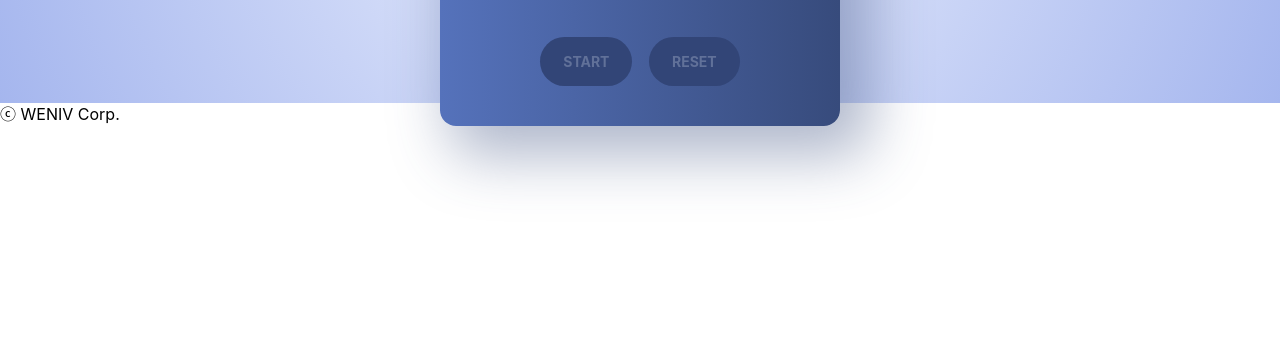
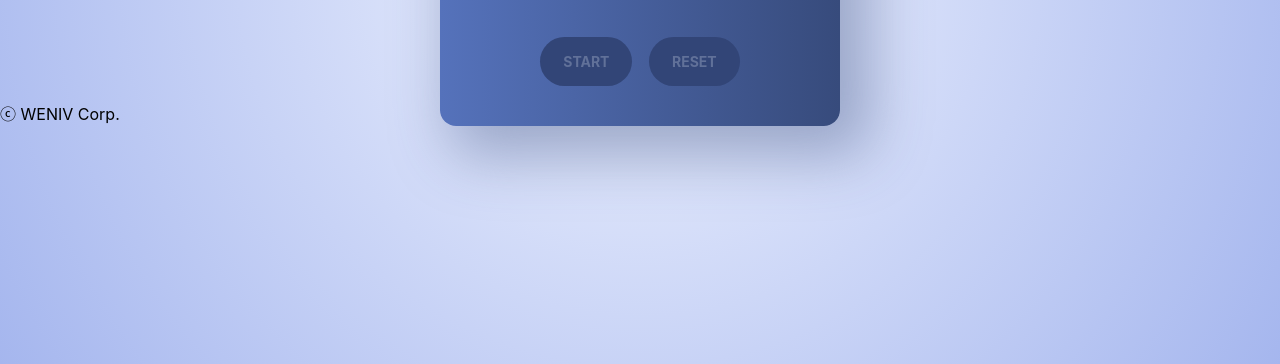
Before and after one commit to jinilee9/test01, a plain HTML site: page index.html in a window 1280 px wide. Shown: the part 436-800 px from the top of the page. Drawn offline with Linux system fonts and the light colour scheme; a web font is replaced by a local one.

Commit message:
html,css수정

```diff
--- a/index.html
+++ b/index.html
@@ -9,6 +9,7 @@
             href="https://cdn.jsdelivr.net/gh/orioncactus/pretendard@v1.3.9/dist/web/static/pretendard.min.css" />
     </head>
     <body>
+        <div class="wrap">
             <main>
                 <h1><img src="./img/weniv-logo.svg" alt="위니브 로고"></h1>
                 <section>
@@ -38,5 +39,6 @@
             <footer>
                 <p>ⓒ WENIV Corp.</p>
         </footer>
+        </div>
     </body>
 </html>
--- a/layout.css
+++ b/layout.css
@@ -245,10 +245,14 @@ body{
     color: #000;
     line-height: 1.4;
 }
-main {
+.wrap{
+    width: 100%;
+    height: 100vh;
+    background: radial-gradient(circle, rgba(240, 244, 255, 1) 0%, rgba(165, 182, 238, 1) 100%);
+}
+main, footer{
+    margin: 0 auto;
     max-width: 1280px;
-    margin: 0 auto;
-    background: radial-gradient(circle, rgba(240, 244, 255, 1) 0%, rgba(165, 182, 238, 1) 100%);
 }
 h1 {
     text-align: center;
```
Lines whose indentation alone changed are shown as unchanged.
